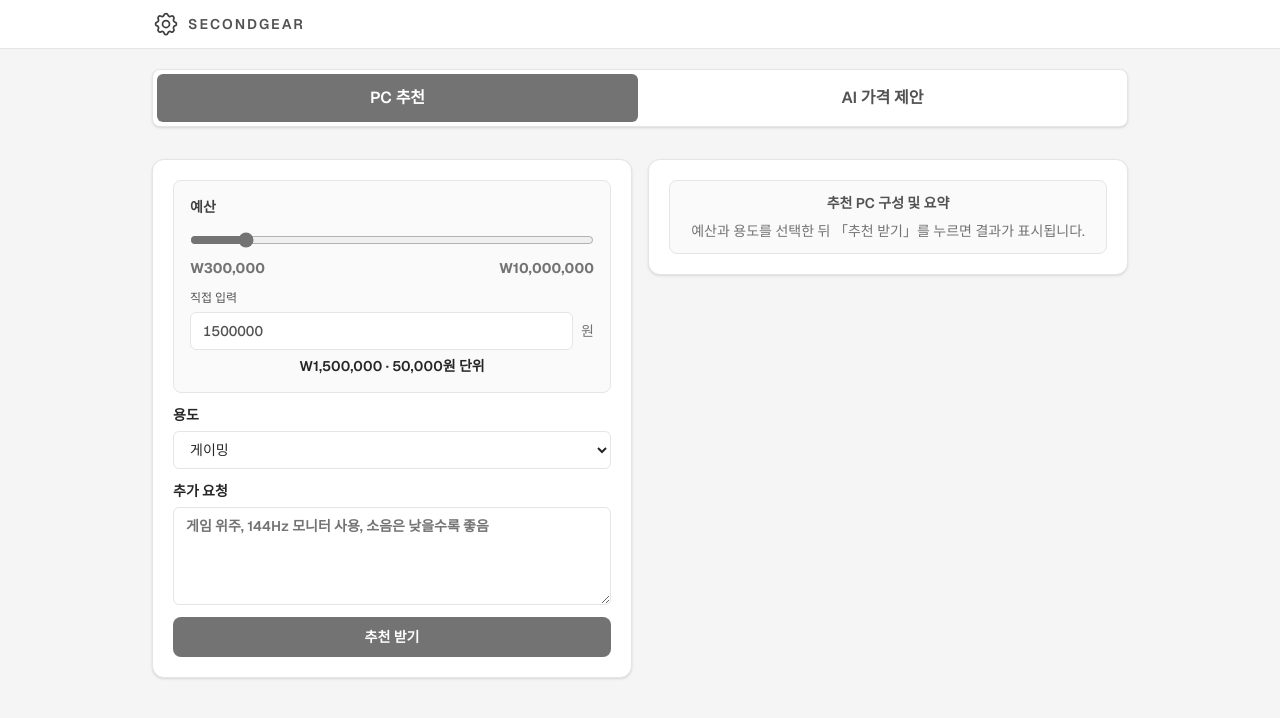
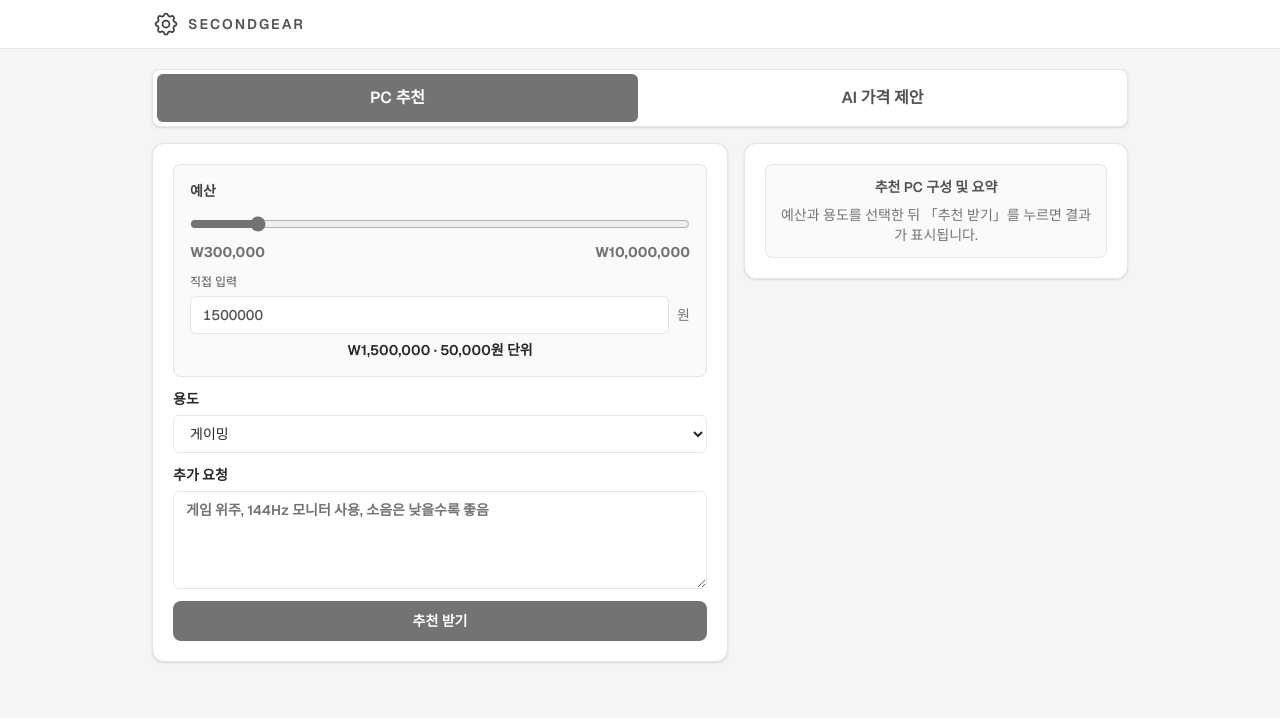
Before and after one commit to 202504054/secondgear, a Next.js app: page /recommend in a window 1280 px wide. Shown: the top 718 px of the page. Built offline with nearby package versions, Linux system fonts and the light colour scheme.

Commit message:
ui수정

```diff
--- a/app/recommend/page.tsx
+++ b/app/recommend/page.tsx
@@ -221,10 +221,9 @@ export default function RecommendPage() {
 
   return (
     <main className="min-h-dvh bg-neutral-100 text-neutral-900">
-      <section className="mx-auto grid w-full max-w-5xl grid-cols-1 gap-4 px-4 py-5 sm:px-6 lg:grid-cols-2 lg:items-start">
-        <div className="col-span-full">
+      <section className="mx-auto w-full max-w-5xl px-4 py-5 sm:px-6">
         <SiteNav />
-        </div>
+        <div className="grid gap-4 md:grid-cols-[1.2fr_0.8fr] md:items-start">
           {/* 왼쪽: 입력 폼 */}
           <div className="flex flex-col gap-3 rounded-xl border border-neutral-200 bg-white p-4 shadow-sm sm:p-5">
             <div className="rounded-lg border border-neutral-200 bg-neutral-50 p-3 sm:p-4">
@@ -323,7 +322,7 @@ export default function RecommendPage() {
         </div>
 
         {/* 오른쪽: 결과 표시 */}
-        <div className="flex flex-col gap-3 rounded-xl border border-neutral-200 bg-white p-4 shadow-sm sm:p-5 lg:sticky lg:top-[4.5rem] lg:max-h-[calc(100dvh-5rem)] lg:overflow-y-auto">
+        <aside className="flex flex-col gap-3 rounded-xl border border-neutral-200 bg-white p-4 shadow-sm sm:p-5 md:sticky md:top-[4.5rem] md:max-h-[calc(100dvh-5rem)] md:overflow-y-auto">
           <div className="rounded-lg border border-neutral-200 bg-neutral-50 p-3 text-center">
             <p className="text-sm font-semibold text-neutral-600">추천 PC 구성 및 요약</p>
             {!result || typeof result === "string" ? (
@@ -352,15 +351,22 @@ export default function RecommendPage() {
           ) : null}
 
           {result && typeof result !== "string" && !loading && (
-            <div className="mt-3 space-y-2">
-              <div className="flex gap-2 overflow-x-auto py-1">
+            <div className="mt-3 space-y-3">
+              <div className="rounded-lg border border-neutral-200 bg-neutral-900 p-4 text-center text-white">
+                <p className="text-xs font-medium text-neutral-400">예상 합계 금액</p>
+                <p className="mt-1 text-2xl font-bold">{result.expected_price}</p>
+              </div>
+
+              <div className="flex flex-col gap-2 py-1">
                 {itemCards.map((item) => (
-                  <div key={item.part} className="min-w-[10rem] flex-shrink-0 rounded-lg border border-neutral-200 bg-neutral-50 p-3 text-left">
+                  <div key={item.part} className="flex flex-col gap-1 rounded-lg border border-neutral-200 bg-neutral-50 p-3 text-left">
+                    <div className="flex items-center justify-between">
                       <p className="text-xs font-semibold text-neutral-700">{item.part}</p>
-                    <p className="mt-1 text-sm text-neutral-600">{item.name}</p>
-                    <p className="mt-2 text-sm font-semibold text-neutral-900">
+                      <p className="text-sm font-bold text-neutral-900">
                         {item.price ? formatWon(item.price) : "—"}
                       </p>
+                    </div>
+                    <p className="text-sm text-neutral-600">{item.name}</p>
                   </div>
                 ))}
               </div>
@@ -381,6 +387,7 @@ export default function RecommendPage() {
               </div>
             </div>
           )}
+        </aside>
       </div>
     </section>
   </main>
```
Lines whose indentation alone changed are shown as unchanged.
